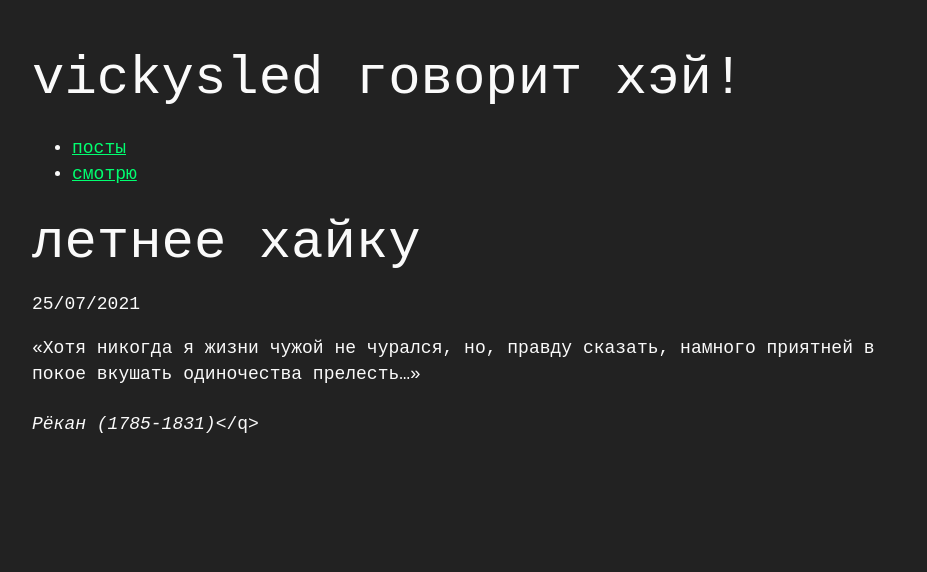
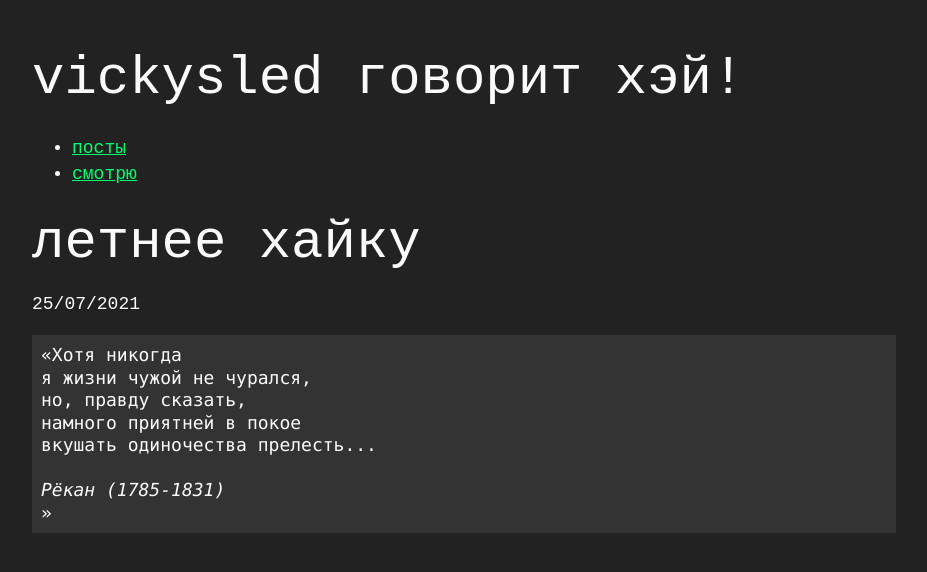
Before and after one commit to vickysled/vickysled.github.io, a Jekyll site: the page built from _posts/2021-07-25-summer-haiku.md, in a window 1280 px wide. Shown: the top 572 px of the page, without its empty margins (176-1103 px from the left). Built offline with Jekyll 4.4.1, drawn with Linux system fonts in a browser that asks for light colours.

Commit message:
Update 2021-07-25-summer-haiku.md

```diff
--- a/_posts/2021-07-25-summer-haiku.md
+++ b/_posts/2021-07-25-summer-haiku.md
@@ -4,10 +4,12 @@ title:  "летнее хайку"
 date:   2021-07-25 22:42:09
 ---
 
-<q>Хотя никогда
+<pre><q>Хотя никогда
 я жизни чужой не чурался,
 но, правду сказать,
 намного приятней в покое
 вкушать одиночества прелесть...
 
-<cite>Рёкан (1785-1831)</cite></q>
+<cite>Рёкан (1785-1831)</cite>
+</q>
+</pre>
```
